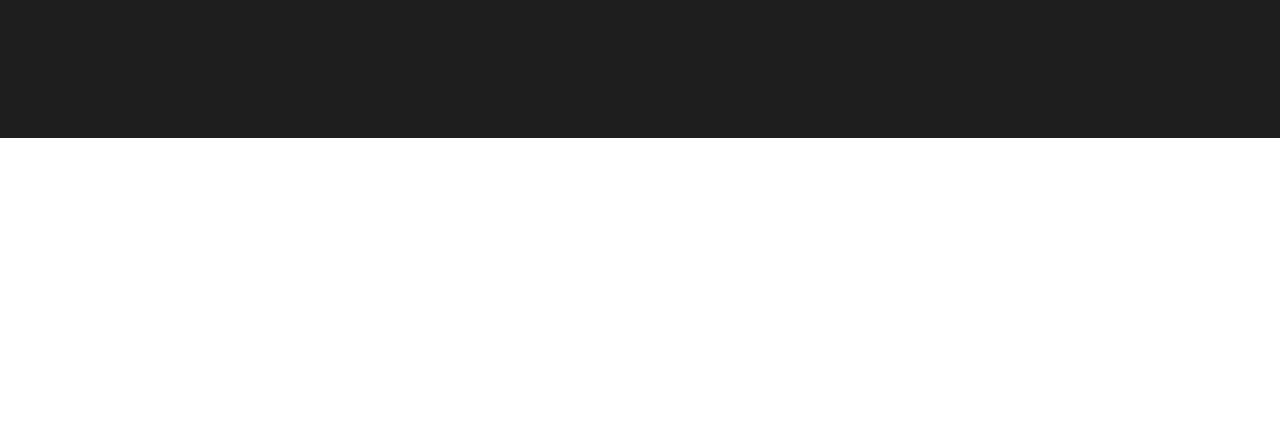
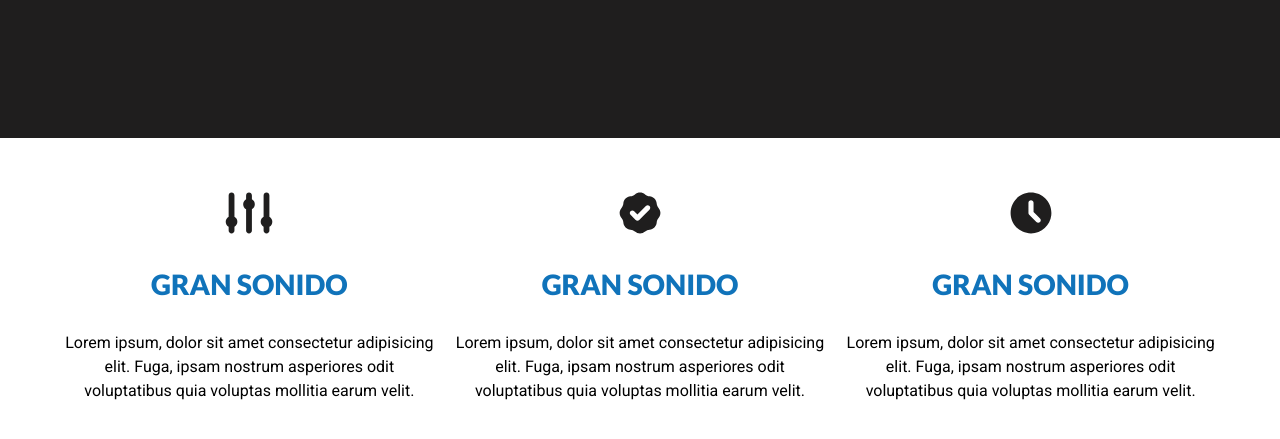
Before and after one commit to juanjopareja/techpro-web, a plain HTML site: page index.html in a window 1280 px wide. Shown: the part 547-986 px from the top of the page. Before the commit the page ends 800 px from the top, so only its background shows below. Drawn offline with Linux system fonts and the light colour scheme.

Commit message:
Icon section

```diff
--- a/css/styles.css
+++ b/css/styles.css
@@ -129,3 +129,44 @@ img {
     font-size: 6rem;
     font-weight: 900;
 }
+
+
+/* Icons */
+.icons {
+    padding: var(--separation) 0;
+}
+
+@media (min-width: 768px) {
+    .icons {
+        display: flex;
+        gap: 2rem;
+    }
+}
+
+.icon {
+    display: flex;
+    flex-direction: column;
+    align-items: center;
+    margin-bottom: calc(var(--separation) / 2);
+}
+
+.icon:last-of-type {
+    margin: 0;
+}
+
+@media (min-width: 768px) {
+    .icon {
+        margin: 0;
+    }
+}
+
+.icon img {
+    width: 5rem;
+}
+
+.icon h3 {
+    color: var(--primaryColor);
+    text-transform: uppercase;
+    margin-top: calc(var(--separation) / 2);
+    margin-bottom: 1rem;
+}
--- a/index.html
+++ b/index.html
@@ -32,5 +32,25 @@
             </div>
         </div>
     </header>
+
+    <section class="container">
+        <div class="icons">
+            <div class="icon">
+                <img src="img/icon-sound.svg" alt="icon-sound-image">
+                <h3>Gran sonido</h3>
+                <p class="text-center">Lorem ipsum, dolor sit amet consectetur adipisicing elit. Fuga, ipsam nostrum asperiores odit voluptatibus quia voluptas mollitia earum velit.</p>
+            </div>
+            <div class="icon">
+                <img src="img/icon-warranty.svg" alt="icon-warranty-image">
+                <h3>Gran sonido</h3>
+                <p class="text-center">Lorem ipsum, dolor sit amet consectetur adipisicing elit. Fuga, ipsam nostrum asperiores odit voluptatibus quia voluptas mollitia earum velit.</p>
+            </div>
+            <div class="icon">
+                <img src="img/icon-battery.svg" alt="icon-battery-image">
+                <h3>Gran sonido</h3>
+                <p class="text-center">Lorem ipsum, dolor sit amet consectetur adipisicing elit. Fuga, ipsam nostrum asperiores odit voluptatibus quia voluptas mollitia earum velit.</p>
+            </div>
+        </div>
+    </section>
 </body>
 </html>
```
